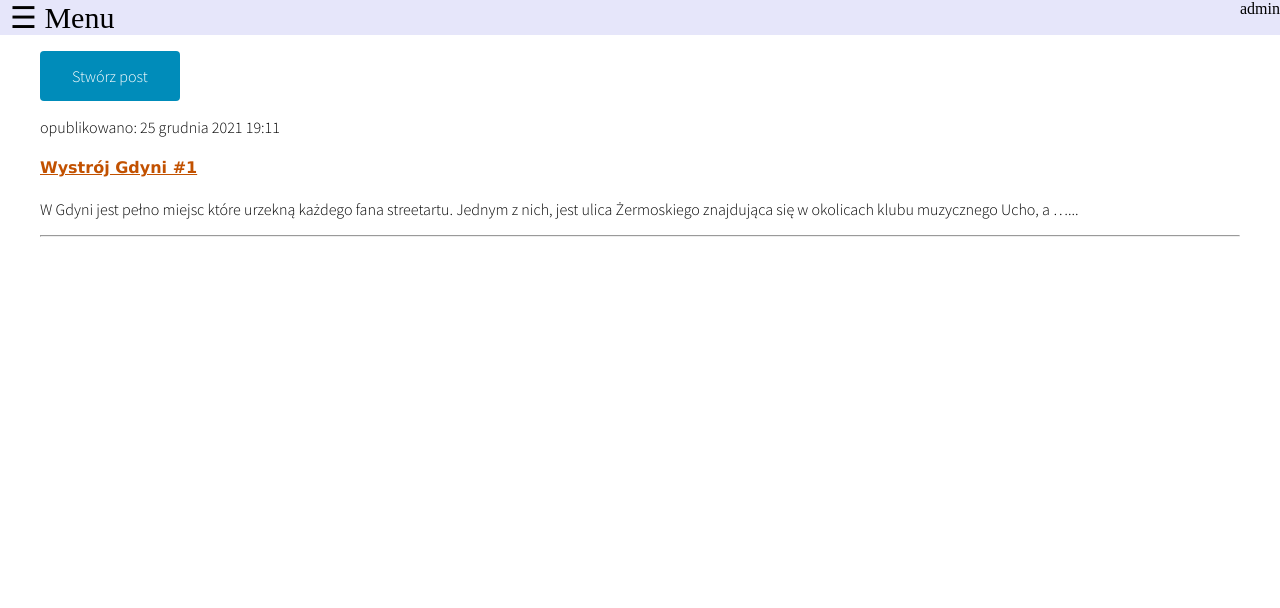
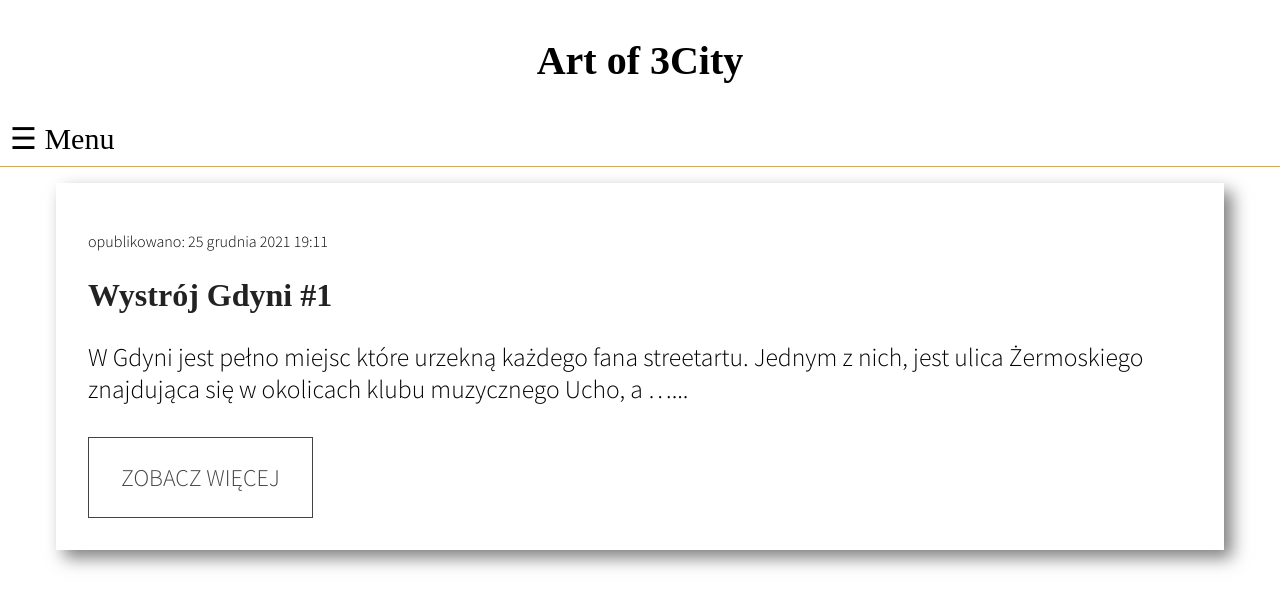
Before and after one commit to mateuszlesko/djangoPlayground, a Django app: page /posts/ in a window 1280 px wide. Shown: the top 608 px of the page. Run offline with Django 4.2, Linux system fonts and the light colour scheme; a user stored in the database is signed in; data comes from the database, SQL or seed files in the repository; both versions use the stored data as it was after the commit.

Commit message:
layout lifting

```diff
--- /dev/null
+++ b/myblog/posts/static/css/card.css
@@ -0,0 +1,100 @@
+.cardContainer{
+    max-width: 80rem;
+    padding: 0 1.0rem;
+    margin: 0 auto;
+}
+
+.cardContent{
+    display: flex;
+    background-color: #fff;
+    box-shadow: .5rem .5rem 1rem rgba(0,0,0,0.5);
+}
+
+.content-text{
+    flex: 1.5;
+    padding: 2rem;
+}
+
+.content-text .content-title{
+    font-family: 'Playfair Display', serif;
+    color: #222;
+    font-size: 2rem;
+}
+
+.content-text .content-subtitle{
+    font-size: 2rem;
+    font-weight: 300;
+    text-transform: uppercase;
+    color: #444;
+    margin: .5rem 0 2rem;
+}
+
+.content-text .content-paragraph{
+    font-size: 1.6rem;
+    margin-bottom: 2rem;
+}
+
+.content-text .btn{
+    display: inline-block;
+    text-decoration: none;
+    font-size: 1.5rem;
+    text-transform: uppercase;
+    padding: 1.5rem 2rem;
+    border: 1px solid #444;
+    color: #444;
+}
+
+
+@media screen and (max-width: 1100px){
+    .content-text{
+        flex: 1;
+    }
+}
+
+@media screen and (max-width: 960px){
+    .content-text .content-paragraph{
+        font-size: 1.4rem;
+        margin-bottom: 1.6rem;
+    }
+
+    .content-text .content-subtitle{
+        font-size: 2rem;
+    }
+
+    .content-text .content-title{
+        font-size: 3.2rem;
+    }
+
+    .content-text .btn{
+        padding: 1rem 1.56rem;
+    }
+}
+
+@media screen and (max-width: 756px){
+    .content{
+        flex-direction: column;
+        text-align: center;
+    }
+
+    .content-text .content-paragraph{
+        text-align: justify;
+    }
+
+    .content-img{
+        height: 350px;
+        width: 100%;
+    }
+}
+
+@media screen and (max-width: 456px){
+    .content-text .content-paragraph{
+        font-size: 1.2rem;
+    }
+    .content-text .content-subtitle{
+        font-size: 1.72rem;
+    }
+
+    .content-text .content-title{
+        font-size: 2.7rem;
+    }
+}
--- a/myblog/posts/static/css/posts.css
+++ /dev/null
@@ -1,7 +0,0 @@
-article{
-    border: solid 1px black
-}
-
-h4 a{
-    color: #C25100;
-}
--- a/myblog/posts/static/css/style.css
+++ b/myblog/posts/static/css/style.css
@@ -8,6 +8,31 @@ body{
     position: relative;
     font-family: "Source Sans Pro", Georgia, 'Times New Roman', Times, serif;
     padding: 16px;
+}
+header {
+  background: white;
+  width: 100%;
+  top:0;
+  overflow: hidden;
+  display: inline-block;
+  padding-bottom: 10px;
+  border-bottom: 0.1rem solid azure;
+  border-bottom: 1px solid orange;
+}
+header a {
+  display: block;
+  text-decoration: none;
+  outline: none;
+  transition: .3s ease-in-out;
+}
+div.titleContainer{
+  text-align: center;
+}
+.title{
+    color: #000;
+    font-family: 'Playfair Display', serif;
+    font-size: 2.5em;
+    padding: 10px 0;
 }
 h1, h3, h4{
     font-family: Verdana, Tahoma, sans-serif;
@@ -26,7 +51,8 @@ span.pictureDescription{
 }
 
 .loginSection{
-    float:right
+    float:right;
+    display:inline-block;
 }
 
 a.button{
@@ -79,7 +105,9 @@ a.button{
     font-size:30px;
     cursor:pointer;
     padding-left: 10px;
+    display: inline-block;
   }
+
   .logo{
     width: 100px;
     height: auto;
@@ -96,13 +124,6 @@ a.button{
     .sidenav a {font-size: 18px;}
   }
 
-.topnav {
-    width: 100%;
-    top:0;
-    background-color:lavender;
-    overflow: hidden;
-}
-
 @media only screen and (max-width: 600px) {
     .menuButton{
         font-size: 18px;
--- a/myblog/posts/static/js/menu.js
+++ b/myblog/posts/static/js/menu.js
@@ -5,18 +5,16 @@ function openNav() {
     }
     else{
       document.getElementById("menuSidenav").style.width = "100%";
-      //document.getElementById("container").style.marginLeft = "500px";
       document.getElementById("linkList").style.paddingLeft = "150px";
+      document.body.style.backgroundColor = "rgba(0,0,0,0.4)";
     }
 
-      document.body.style.backgroundColor = "rgba(0,0,0,0.4)";
   }
 
   function closeNav() {
     document.getElementById("menuSidenav").style.width = "0";
-    //document.getElementById("container").style.marginLeft= "0";
-    document.body.style.backgroundColor = "white";
     if(window.innerWidth < 600){
       document.getElementById("linkList").style.paddingLeft = "0px";
+      document.body.style.backgroundColor = "#e0dede";
     }
   }
--- a/myblog/posts/templates/posts/base.html
+++ b/myblog/posts/templates/posts/base.html
@@ -4,22 +4,19 @@
         <title>Mój blog</title>
         <link href='//fonts.googleapis.com/css?family=Lobster&subset=latin,latin-ext' rel='stylesheet' type='text/css'>
         <link rel="stylesheet" href="{% static 'css/style.css' %}">
-        <link rel="stylesheet" href="{% static 'css/posts.css' %}">
+        <link rel="stylesheet" href="{% static 'css/card.css' %}">
         <script src="{% static 'js/menu.js' %}"></script>
     </head>
     <body>
         {% include 'posts/menu.html' %}
-        <nav class="topnav" id="topnavID">
+        <header  id="topnavID">
+            <div class="titleContainer">
+                <h1 class="title">
+                    Art of 3City
+                </h1>
+            </div>
             <span class ="menuButton" onclick="openNav()">&#9776; Menu</span>
-            <div class="loginSection" style="float:right;">
-                {% if not request.user.is_authenticated %}
-                    <a href="/admin/login/?next=/posts/">Zaloguj</a>
-
-                {% else %}
-                <span>{{request.user}}</span>
-                {% endif %}
-            </div>
-        </nav>
+        </header>
         <div class="container">
             {% block content %}
             {% endblock %}
--- a/myblog/posts/templates/posts/index.html
+++ b/myblog/posts/templates/posts/index.html
@@ -1,14 +1,17 @@
 {% extends 'posts/base.html' %}
     {% block content %}
-    {% if request.user.is_authenticated %}
-        <a href="{% url "posts:create" %}" class="button"><span>Stwórz post</span></a>
-    {% endif %}
         {% for post in all_posts%}
             <section>
-                <p>opublikowano: {{post.published_date}}</p>
-                <h4><a href="{% url 'posts:details' post.id %}">{{post.title}}</a></h4>
-                <p>{{post.content | truncatewords:24}}...</p>
-                <hr/>
+                <div class="cardContainer">
+                    <div class="cardContent">
+                         <div class="content-text">
+                            <p>opublikowano: {{post.published_date}}</p>
+                            <h2 class="content-title">{{post.title}}</h2>
+                            <p class="content-paragraph">{{post.content | truncatewords:24}}...</p>
+                            <a href="{% url 'posts:details' post.id %}" class="btn">Zobacz więcej</a>
+                        </div>
+                    </div>
+                </div>
             </section>
         {% empty %}
             <h3>Nie ma postów</h3>
--- a/myblog/posts/templates/posts/menu.html
+++ b/myblog/posts/templates/posts/menu.html
@@ -1,14 +1,15 @@
     <aside id="menuSidenav" class="sidenav">
-            <div id="linkList">
+            <div class="linkList">
                 <img src="/media/logo.png" class="logo" height="auto"/>
                 <a href="javascript:void(0)" class="closebtn" onclick="closeNav()">&times;</a>
-                <a href="https://pl.wikipedia.org/wiki/Wikipedia:Strona_g%C5%82%C3%B3wna">Strona główna</a>
-                <a href="https://pl.wikipedia.org/wiki/Portal:Kategorie_G%C5%82%C3%B3wne">Kategorie artykułów</a>
-                <a href="https://pl.wikipedia.org/wiki/Wikipedia:Wyr%C3%B3%C5%BCniona_zawarto%C5%9B%C4%87_Wikipedii">Najlepsze artykuły</a>
-                <a href="https://pl.wikipedia.org/wiki/Pomoc:FAQ">Częste pytania</a>
-                <h4>Dla czytelników</h4>
+                {% if not request.user.is_authenticated %}
+                    <a class="menuButton" href="/admin/login/?next=/posts/">Zaloguj</a>
+                {% else %}
+                    <span>{{request.user}}</span>
+                    <a href="{% url "posts:create" %}" class="btn">Stwórz post</a>
+                    <a href="/welcome/profile">Twój profil</a>
+                {% endif %}
                 <hr/>
-                <a href="https://pl.wikipedia.org/wiki/Wikipedia:O_Wikipedii">O Wikipedii</a>
-                <a href="https://donate.wikimedia.org/w/index.php?title=Special:LandingPage&country=PL&uselang=pl&utm_medium=sidebar&utm_source=donate&utm_campaign=C13_pl.wikipedia.org">Wspomóż</a>
+                <a href="/">Strona główna</a>
             </div>
     </aside>
--- a/myblog/welcome/urls.py
+++ b/myblog/welcome/urls.py
@@ -3,5 +3,5 @@ from . import views
 
 app_name = "welcome"
 urlpatterns = [
-    path("",views.index)
+    path("",views.index),
 ]
--- a/myblog/welcome/views.py
+++ b/myblog/welcome/views.py
@@ -1,6 +1,7 @@
 from django.shortcuts import render
 from django.http import HttpResponse
 from django.http.response import Http404
+from django.contrib.auth.models import Group, User
 
 # Create your views here.
 
```
Also changed, not shown: myblog/posts/templates/posts/details.html (+7 -6 lines), myblog/db.sqlite3.
